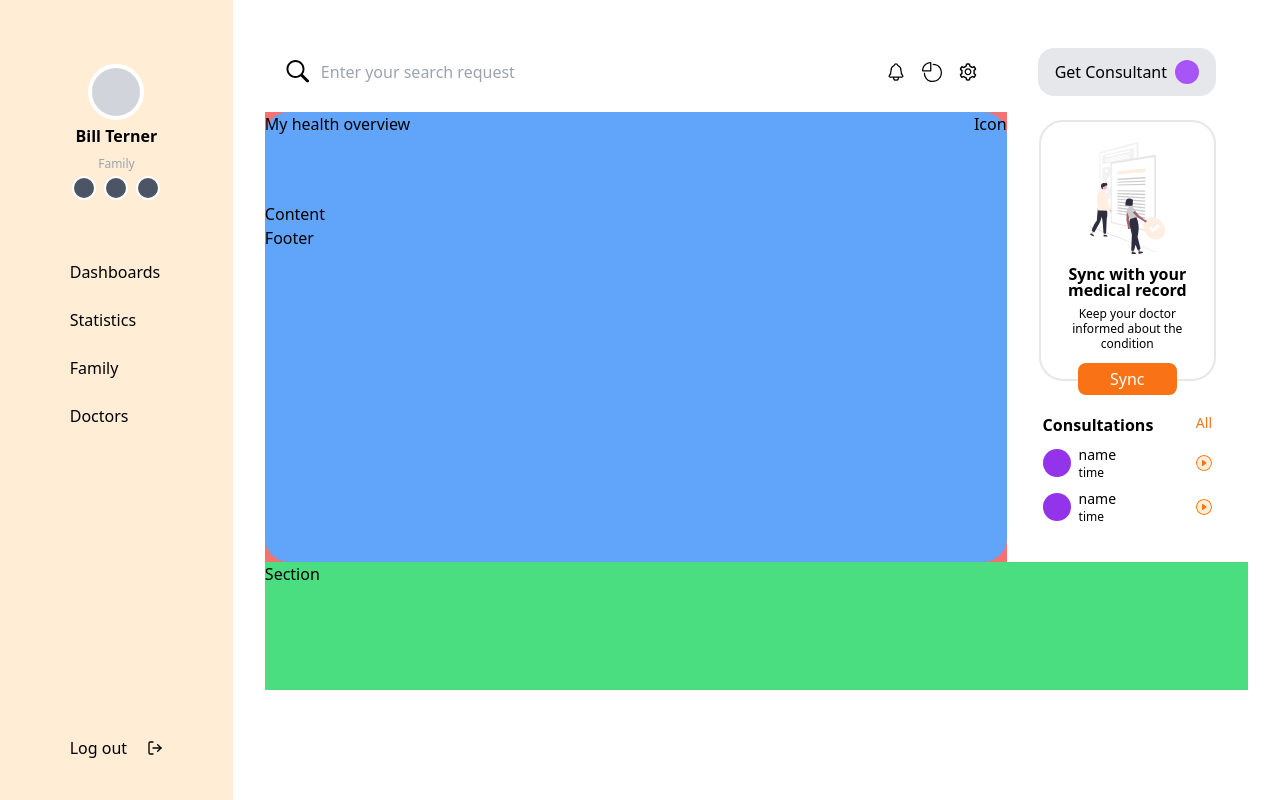
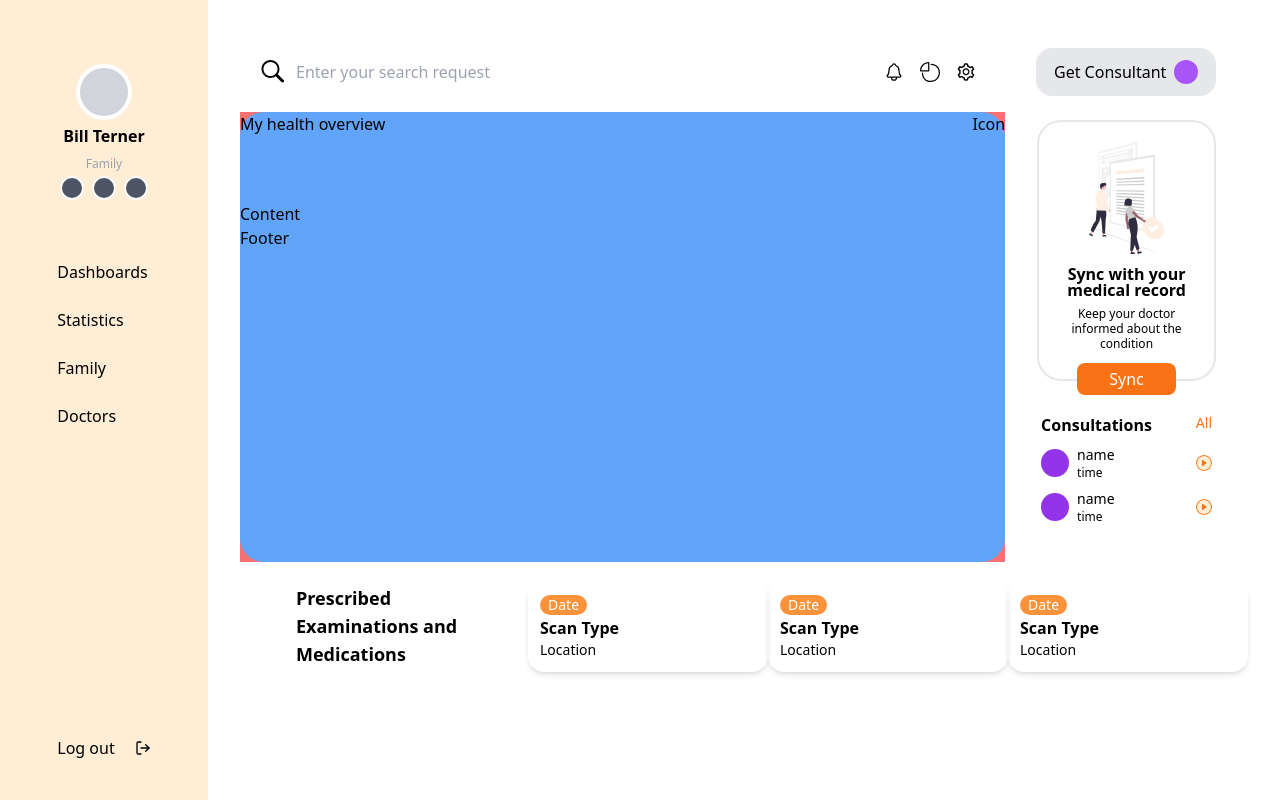
Before and after one commit to zehraworks/case-albert, a React (Vite) app: page / in a window 1280 px wide. Built offline with nearby package versions, Linux system fonts and the light colour scheme.

Commit message:
complete general structure of section

```diff
--- /dev/null
+++ b/src/components/Main/Section/ScanCard/index.jsx
@@ -0,0 +1,10 @@
+import React from "react";
+import styles from "./index.module.css"
+
+export function ScanCard() {
+  return <div className={styles.card}>
+   <h4 className={styles.date}>Date</h4>
+   <h3 className={styles.scan}>Scan Type</h3>
+   <p className={styles.location}>Location</p>
+  </div>;
+}
--- /dev/null
+++ b/src/components/Main/Section/ScanCard/index.module.css
@@ -0,0 +1,15 @@
+.card {
+    @apply shadow-md w-60 py-3 px-3 rounded-2xl
+}
+
+.date {
+    @apply inline-flex bg-orange-400 text-white text-sm px-2 rounded-xl
+}
+
+.scan {
+    @apply font-bold text-base
+}
+
+.location {
+    @apply text-sm font-light
+}
--- /dev/null
+++ b/src/components/Main/Section/Text/index.jsx
@@ -0,0 +1,10 @@
+import React from "react";
+import styles from "./index.module.css";
+
+export function Text() {
+  return (
+    <div className={styles.text}>
+      <h3>Prescribed Examinations and Medications</h3>
+    </div>
+  );
+}
--- /dev/null
+++ b/src/components/Main/Section/Text/index.module.css
@@ -0,0 +1,3 @@
+.text {
+  @apply flex justify-center w-72 font-bold text-lg px-14;
+}
--- a/src/components/Main/Section/index.jsx
+++ b/src/components/Main/Section/index.jsx
@@ -1,7 +1,14 @@
-import React from 'react'
+import React from "react";
+import { ScanCard } from "./ScanCard";
+import { Text } from "./Text";
 
 export function Section() {
   return (
-    <div className='h-32 bg-green-400'>Section</div>
-  )
+    <div className="h-32 flex justify-between items-center">
+      <Text />
+      <ScanCard />
+      <ScanCard />
+      <ScanCard />
+    </div>
+  );
 }
```
